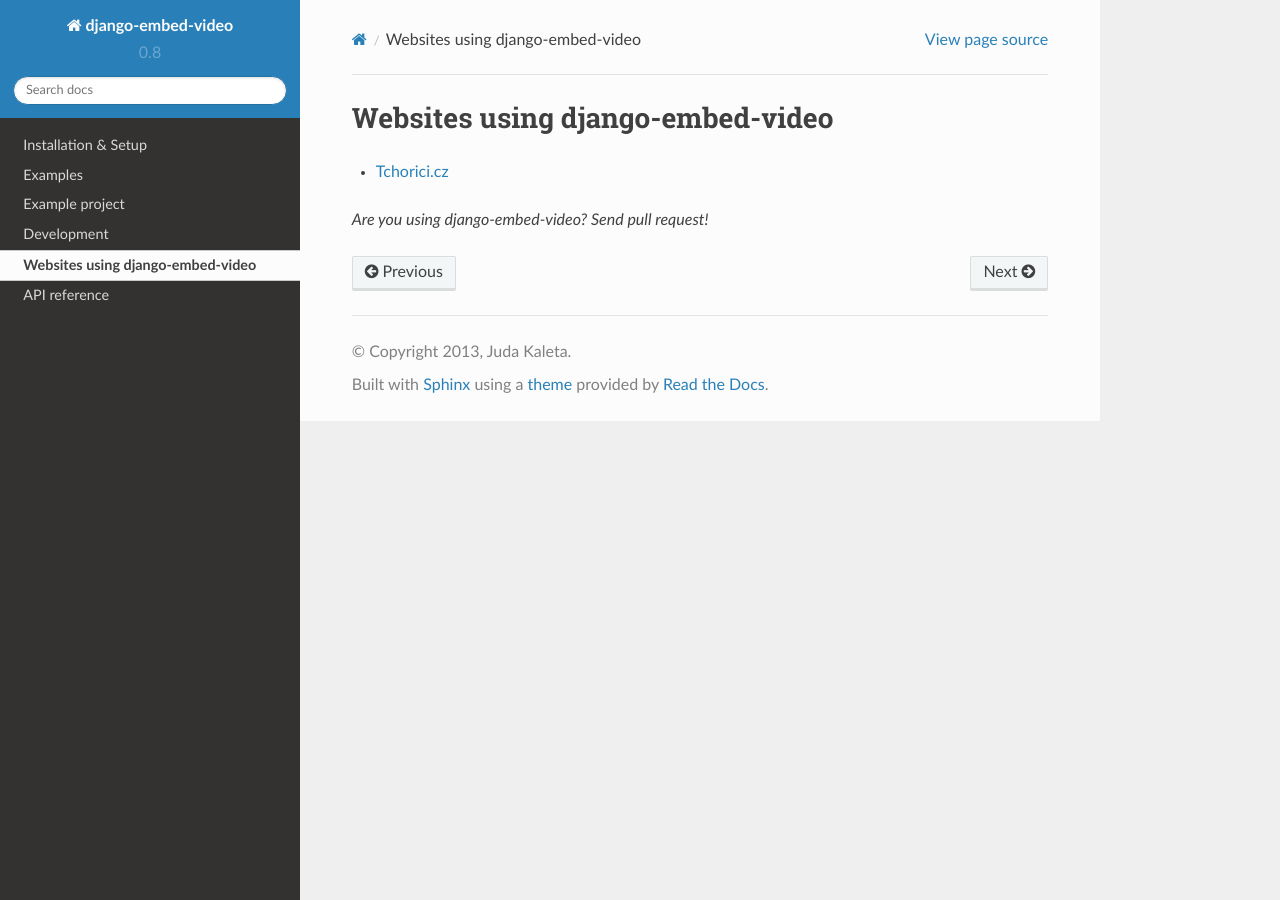
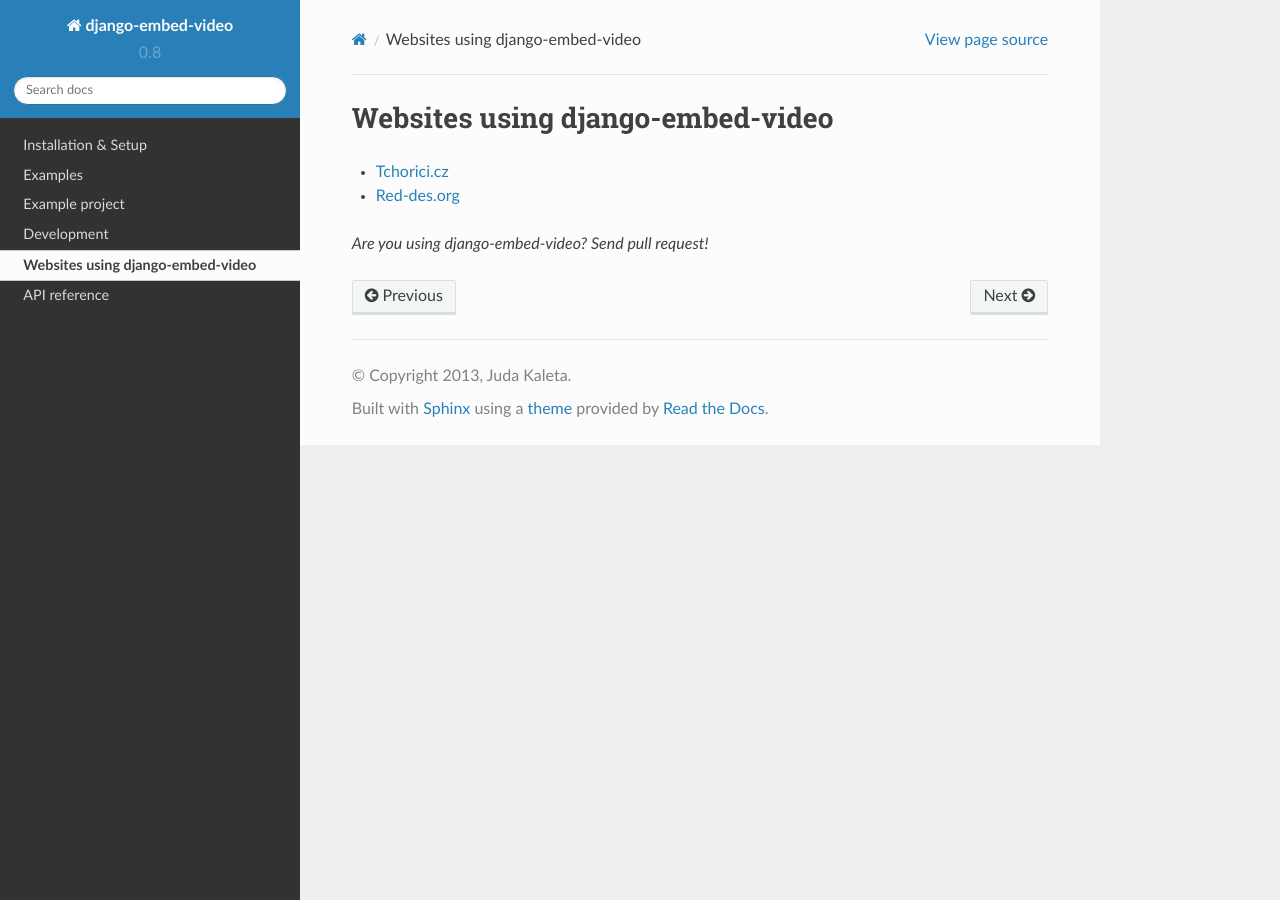
Before and after one commit to jazzband/django-embed-video, a Sphinx documentation site: the page built from docs/websites.rst, in a window 1280 px wide. Built offline with Sphinx 7.4.7 and the Read the Docs theme 2.0.0, drawn with Linux system fonts in a browser that asks for light colours.

Commit message:
Add website using django-embed-video

```diff
--- a/docs/websites.rst
+++ b/docs/websites.rst
@@ -2,5 +2,6 @@
 ==============================================
 
 - `Tchorici.cz <http://www.tchorici.cz>`_
+- `Red-des.org <http://red-des.org/>`_
 
 *Are you using django-embed-video? Send pull request!*
```
